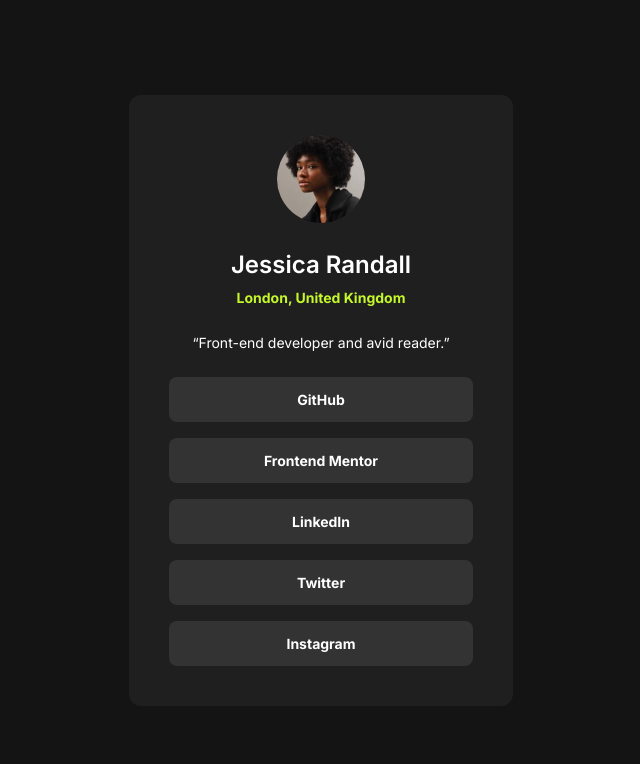
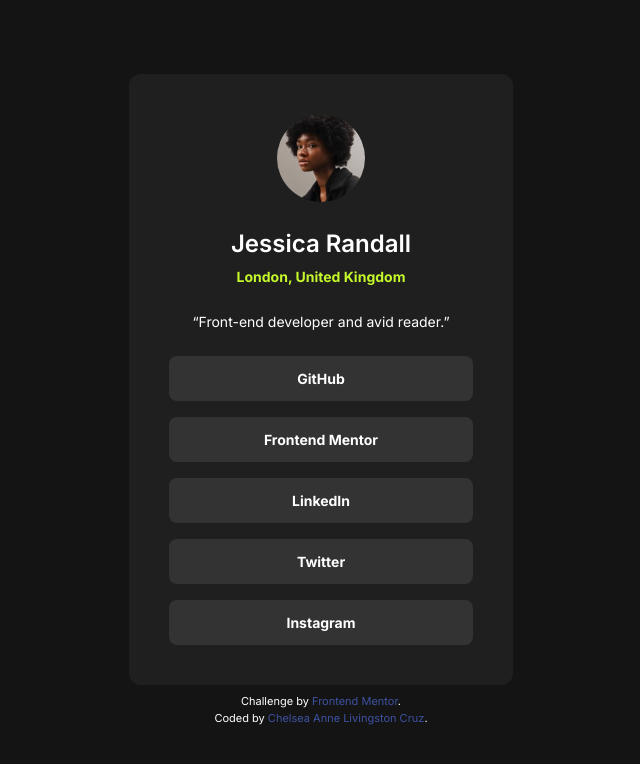
Before and after one commit to chelsea-here/social-links-profile, a Next.js app in the folder social-links-profile-app/: page / in a window 1280 px wide. Shown: the top 764 px of the page, without its empty margins (319-959 px from the left). Built offline with nearby package versions, Linux system fonts and the light colour scheme.

Commit message:
updated readme with screen shot side by side and uncommented attribution div

```diff
--- a/social-links-profile-app/src/app/page.tsx
+++ b/social-links-profile-app/src/app/page.tsx
@@ -31,14 +31,14 @@
           </div>
         </div>
       </div>
-      {/* <div className="mt-2 left-0 right-0 justify-self-center">
+      <div className="mt-2 left-0 right-0 justify-self-center">
         <footer id="attribution">
           <p className="text-white text-center text-[0.6875rem]">Challenge by <a className="text-blue" href="https://www.frontendmentor.io?ref=challenge" target="_blank">Frontend Mentor</a>.
           </p>
           <p className="text-white text-center text-[0.6875rem]">Coded by <a className="text-blue" href="#">Chelsea Anne Livingston Cruz</a>.
           </p>
         </footer>
-      </div> */}
+      </div>
     </main>
   );
 }
```
Also changed, not shown: social-links-profile-app/screenshot.png (added), 1 other file (tests, documents, lock files or other folders).
